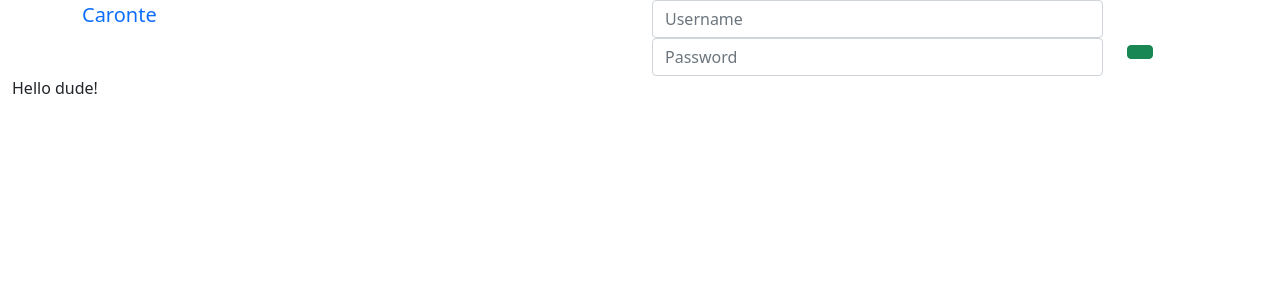
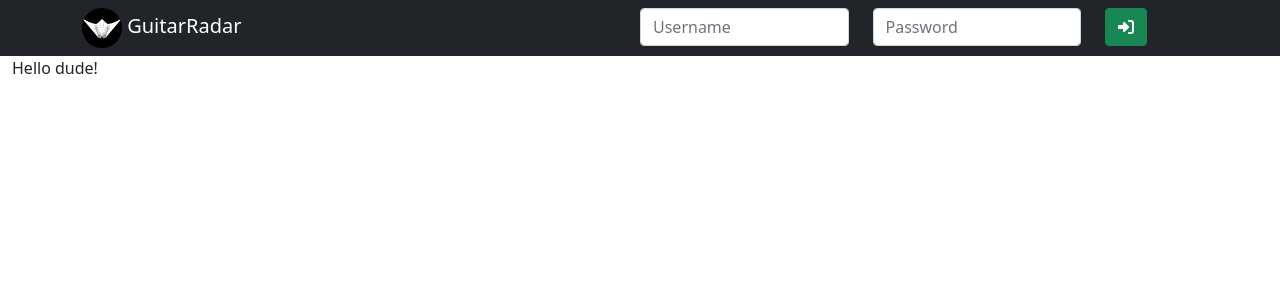
Before and after one commit to gonza56d/guitarradar, a Django app: page / in a window 1280 px wide. Shown: the top 300 px of the page. Run offline with Django 3.2, Linux system fonts and the light colour scheme; some libraries are stand-ins or nearby versions.

Commit message:
navbar layout

```diff
--- a/guitarradar/templates/index/navbar/anonymous.html
+++ b/guitarradar/templates/index/navbar/anonymous.html
@@ -2,13 +2,15 @@
 
 
 <form class="row">
-    <div class="col-10">
+    <div class="col-5">
         <input type="text" class="form-control" placeholder="{% translate 'Username' %}">
     </div>
-    <div class="col-10">
-        <input type="password" class="col-md-10 form-control" placeholder="{% translate 'Password' %}">
+    <div class="col-5">
+        <input type="password" class="form-control" placeholder="{% translate 'Password' %}">
     </div>
     <div class="col-2">
-        <button class="btn btn-success col-md-2"></button>
+        <button class="btn btn-success btn-block">
+            <i class="fas fa-sign-in-alt"></i>
+        </button>
     </div>
 </form>
--- a/guitarradar/templates/main.html
+++ b/guitarradar/templates/main.html
@@ -9,20 +9,21 @@
     <meta name="viewport" content="width=device-width, initial-scale=1">
     <link href="{% static 'css/libs/bootstrap.min.css' %}" rel="stylesheet">
     <title>GuitarRadar | {% block title %}{% translate 'Index' %}{% endblock %}</title>
+    <link rel="icon" href="{% static 'assets/a.png' %}">
 </head>
 
 <body>
 
-    <header>
+    <header class="navbar navbar-expand-md navbar-dark bg-dark sticky-top bd-navbar">
         <div class="container">
-            <div class="row">
-                <div class="col-6">
-                    <a class="navbar-brand" href="{% url 'index:main' %}">
-                        Caronte
+            <div class="row col-12">
+                <div class="col-12 col-md-6">
+                    <a class="navbar-brand my-auto" href="{% url 'index:main' %}">
+                        <img src="{% static 'assets/logo.jpg' %}" style="max-height: 40px; border-radius:50%; object-fit: contain;"> GuitarRadar
                     </a>
                 </div>
 
-                <div class="col-6">
+                <div class="col-12 col-md-6">
                     {% if user.is_authenticated %}
 
                     {% include 'index/navbar/authenticated.html' %}
```
Also changed, not shown: guitarradar/static/assets/logo.jpg (added).
